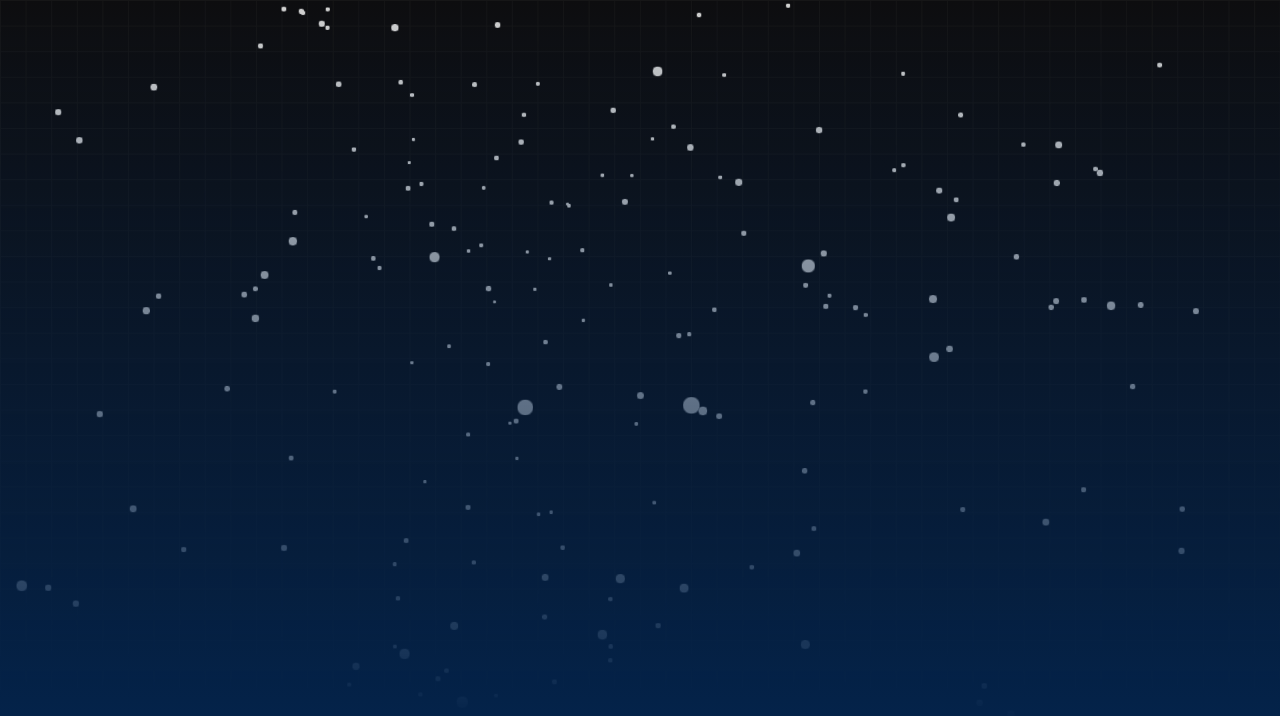
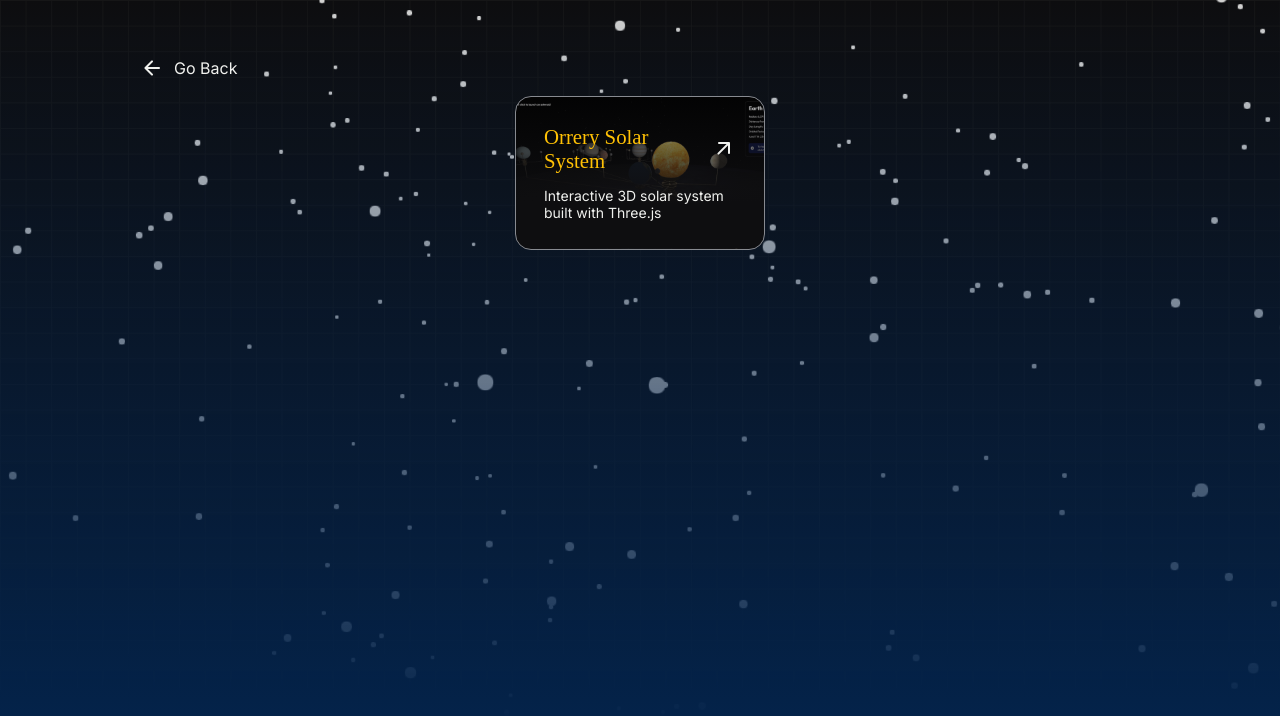
Before and after one commit to LPBroadway/Portfolio-Website, a React (Vite) app: page /projects in a window 1280 px wide. Before the commit this address had no page. Shown: the top 716 px of the page. Built offline with nearby package versions, Linux system fonts and the light colour scheme; a web font is replaced by a local one.

Commit message:
Projects Page Completion (v0.3)
Completion of Projects page means that I just input extra data at the top of the projects.jsx file with each addition of project.

Also included usage of react-router-dom to reinforce learned skills from other projects.

```diff
--- a/package.json
+++ b/package.json
@@ -15,6 +15,7 @@
     "react": "^19.1.0",
     "react-dom": "^19.1.0",
     "react-router": "^7.6.0",
+    "react-router-dom": "^7.6.0",
     "three": "^0.176.0"
   },
   "devDependencies": {
--- a/src/css/main.css
+++ b/src/css/main.css
@@ -318,4 +318,10 @@
     justify-content: space-between;
     align-items: center;
     cursor: pointer;
+    gap: 1rem;
 }
+
+.projects {
+    display: flex;
+    justify-content: center;
+}
--- a/src/main.jsx
+++ b/src/main.jsx
@@ -3,6 +3,7 @@
 import { createRoot } from 'react-dom/client'
 import './css/main.css'
 import Index from './pages/index.jsx'
+import Projects from './pages/projects.jsx'
 import Starfield from './assets/starfield.jsx'
 
 createRoot(document.getElementById('root')).render(
@@ -29,6 +30,7 @@
           <div className="content maxw">
             <Routes>
               <Route path="/" element={<Index />} />
+              <Route path="/projects" element={<Projects />} />
             </Routes>
           </div>
         </div>
--- a/src/pages/index.jsx
+++ b/src/pages/index.jsx
@@ -1,9 +1,18 @@
-import { useState, useEffect } from 'react'
+import { useEffect } from 'react'
+import { useNavigate, useLocation } from 'react-router-dom';
 
 function Index() {
+  const navigate = useNavigate();
+  const location = useLocation();
+
   useEffect(() => {
     document.title = 'Liam Broadway - Portfolio';
   }, []);
+
+  const handleNavigation = (path) => {
+    localStorage.setItem('previousPath', location.pathname);
+    navigate(path);
+  }
 
   return (
     <>
@@ -112,7 +121,7 @@
       </div>
       {/* My projects and work */}
       <div className="row flex">
-        <div className="scale card card-link background" onClick={() => { window.location.href = '/projects' }}>
+        <div className="scale card card-link background" onClick={() => handleNavigation('/projects')}>
           <div className="link-title">
             <span className="title">Projects</span>
             <span class="material-symbols-rounded">arrow_outward</span>
--- /dev/null
+++ b/src/pages/projects.jsx
@@ -0,0 +1,50 @@
+import { useEffect } from 'react'
+
+const project_data = [
+    {
+        title: "Orrery Solar System",
+        description: "Interactive 3D solar system built with Three.js",
+        url: "https://com676solarsystem.vercel.app/",
+        image: "/images/projects/solar-system.jpg"
+    }
+];
+
+function Projects() {
+    const previousPath = localStorage.getItem('previousPath');
+
+    useEffect(() => {
+        document.title = 'Liam Broadway - Projects';
+    }, []);
+
+    return (
+        <>
+            <div>
+                <a className="anchor-button" onClick={() => { window.location.href = previousPath }}>
+                    <span class="material-symbols-rounded">arrow_back</span> Go Back</a>
+            </div>
+            <div className="row flex projects">
+                {/* Links */}
+                {project_data.map((project, index) => (
+                    <div
+                        key={index}
+                        className="scale background card-link card"
+                        onClick={() => { window.open(project.url, '_blank') }}
+                        style={{
+                            backgroundImage: `linear-gradient(to bottom, transparent -20%, var(--background) 70%), url(${project.image})`,
+                            backgroundSize: 'cover',
+                            backgroundPosition: 'center'
+                        }}
+                    >
+                        <div className="link-title">
+                            <span className="title">{project.title}</span>
+                            <span className="material-symbols-rounded">arrow_outward</span>
+                        </div>
+                        <p>{project.description}</p>
+                    </div>
+                ))}
+            </div>
+        </>
+    )
+}
+
+export default Projects
```
Also changed, not shown: public/images/projects/solar-system.jpg (added), 1 other file (tests, documents, lock files or other folders).
